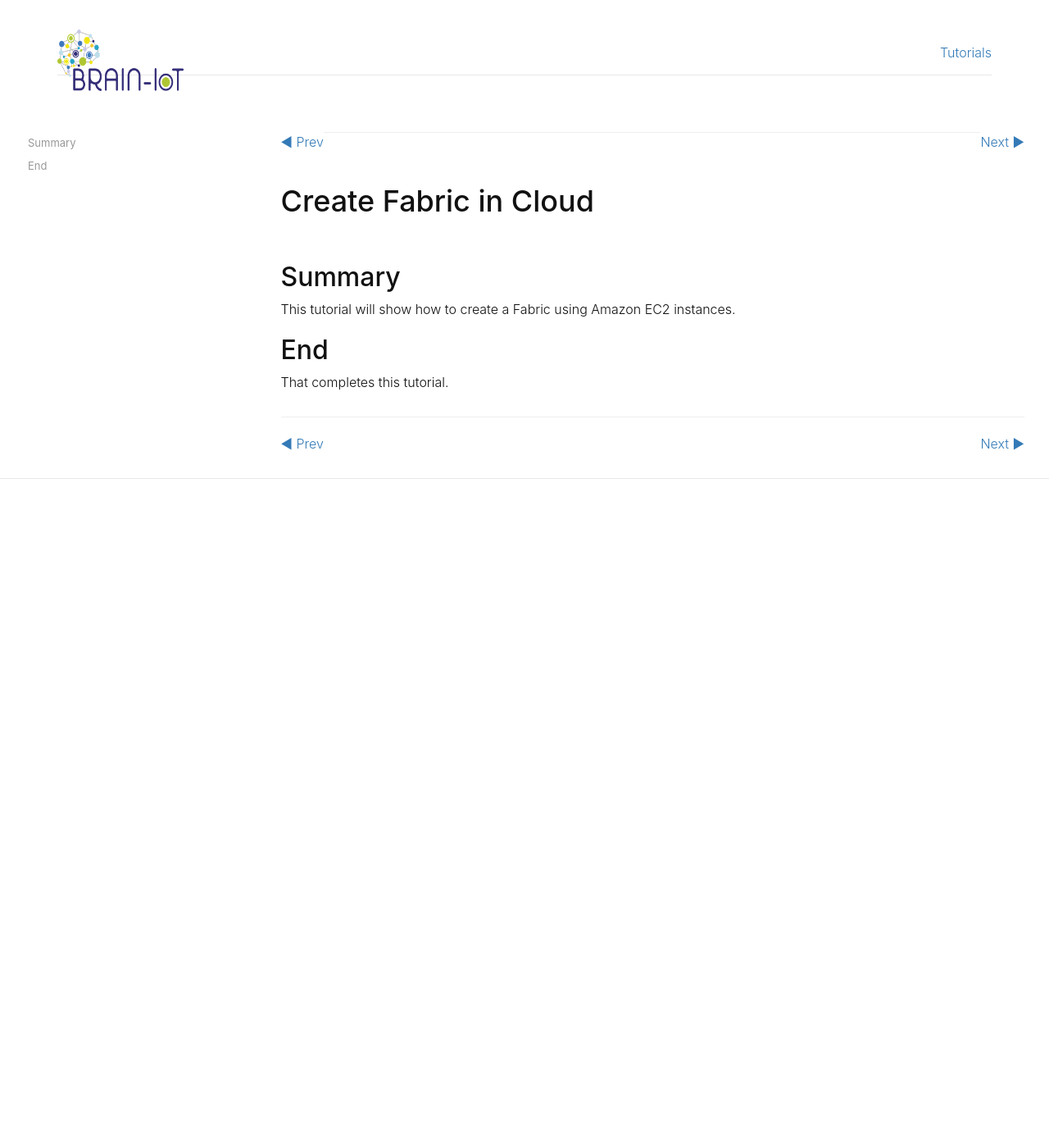
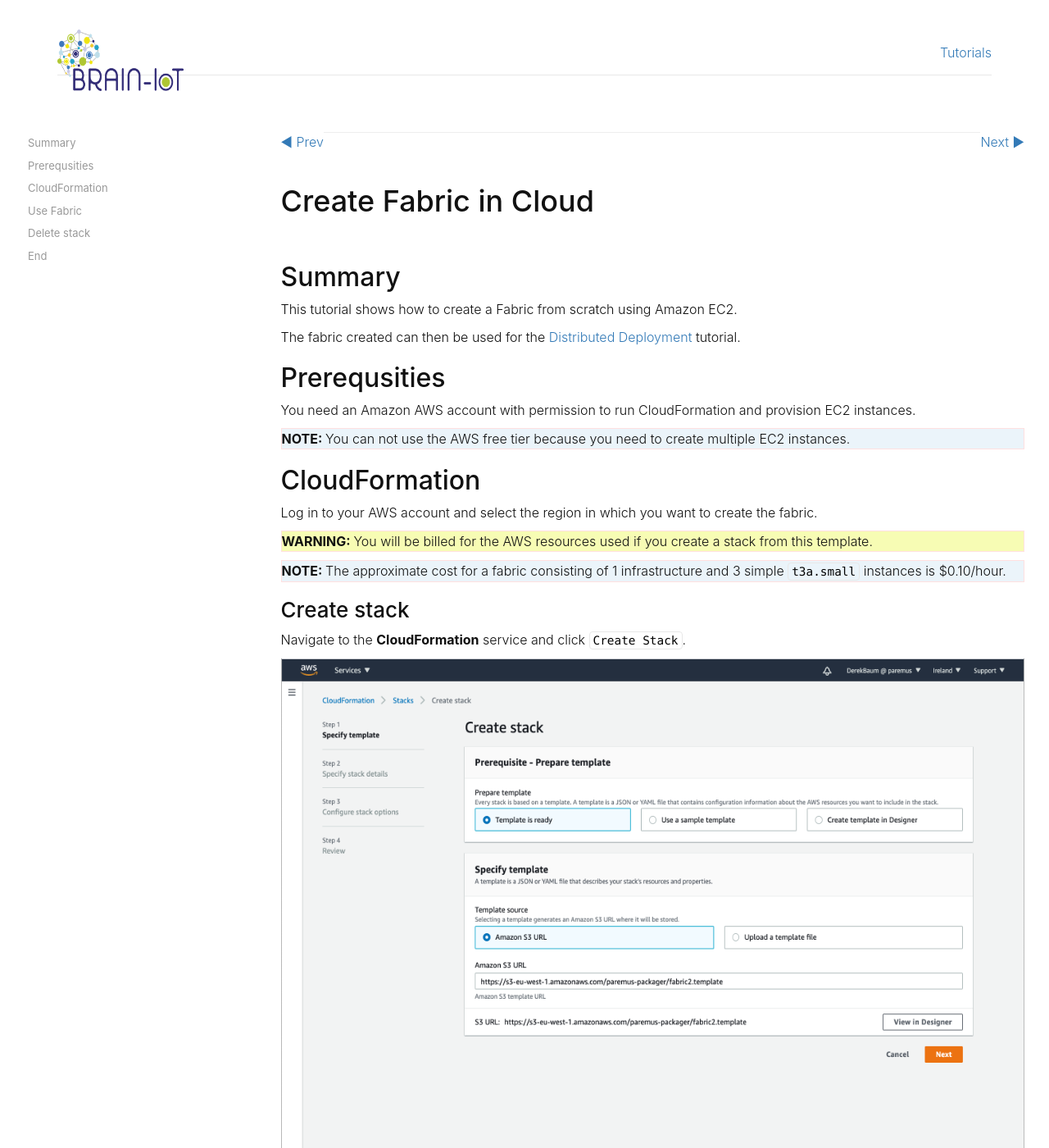
Before and after one commit to eclipse-researchlabs/brain-iot-tutorials, a Jekyll site: the page built from _tutorial/30-fabric-cloud.md, in a window 1280 px wide and 1400 px high. Shown: the whole window at 82% size. Built offline with Jekyll 4.4.1, drawn with Linux system fonts in a browser that asks for light colours; nearby versions of some CDN libraries; some of the changed text lies outside the part shown.

Commit message:
add fabric cloud tutorial

````diff
--- a/_tutorial/30-fabric-cloud.md
+++ b/_tutorial/30-fabric-cloud.md
@@ -8,8 +8,160 @@ summary: Create Fabric using AWS EC2 instances.
 
 ## Summary
 
-This tutorial will show how to create a Fabric using Amazon EC2 instances.
+This tutorial shows how to create a Fabric from scratch using Amazon EC2.
 
+The fabric created can then be used for the [Distributed Deployment](20-distributed.html) tutorial.
+
+## Prerequsities
+
+You need an Amazon AWS account with permission to run CloudFormation and provision EC2 instances.
+
+You can not use the AWS free tier because you need to create multiple EC2 instances.
+{:.note}
+
+## CloudFormation
+
+Log in to your AWS account and select the region in which you want to create the fabric.
+
+You will be billed for the AWS resources used if you create a stack from this template.
+{:.warning}
+
+The approximate cost for a fabric consisting of 1 infrastructure and 3 simple `t3a.small` instances is $0.10/hour.
+{:.note}
+
+### Create stack
+
+Navigate to the **CloudFormation** service and click `Create Stack`.
+
+![CloudFormation#1](img/aws-cf-1.png){: height="700px"}
+
+Under **Specify template** enter the following for Amazon S3 URL:
+
+```
+https://s3-eu-west-1.amazonaws.com/paremus-packager/fabric2.template
+```
+
+Click `Next`
+
+### Specify stack details
+
+![CloudFormation#2](img/aws-cf-2.png){: height="700px"}
+
+Enter a unique stack name
+
+The stack name is also used as the fabric name, and a component of the DNS name for your fabric, so don't just use 'test' or it will conflict with other fabrics using the same name.
+{:.note}
+
+Enter your network configuration details by selecting the Vpcid and Subnets.
+
+Choose the number of simple nodes in the fabric.
+
+The fabric is created with 1 infrastructure node and 1-20 simple nodes.
+{:.note}
+
+Select the EC2 instance type.
+
+The default instance type `t3a.small` has 2Gb memory and is sufficient for a demo fabric.
+{:.note}
+
+Finally select a KeyPair to allow ssh access to the instances.
+
+If you don't have any KeyPairs in this region, you can create one by navigating to `EC2/Key pairs`
+{:.note}
+
+Click `Next`
+
+![CloudFormation#3](img/aws-cf-3.png){: height="700px"}
+
+Click `Next`
+
+### Review stack
+
+![CloudFormation#4](img/aws-cf-4.png){: height="700px"}
+
+scroll to the end:
+
+![CloudFormation#5](img/aws-cf-5.png){: height="700px"}
+
+
+Click the checkbox to acknowledge that CloudFormation can create IAM resources.
+
+The fabric template creates an IAM role with permission for `ec2.DescribeInstances` which is needed so fibres can determine the IP address of the infrastructure node.
+{:.note}
+
+Click `CreateStack`.
+
+### Create in progress
+
+Stack creation will take about 5 minutes
+{:.warning}
+
+
+
+![CloudFormation#5](img/aws-cf-6.png){: height="700px"}
+
+
+
+You can refresh to see some progress events:
+
+![CloudFormation#5](img/aws-cf-7.png){: height="700px"}
+
+
+
+If you're bored waiting, after about 2m30s you should see the instances in the EC2 console:
+
+![CloudFormation#5](img/aws-cf-8.png){: height="700px"}
+
+
+
+### Create complete
+
+![CloudFormation#5](img/aws-cf-9.png){: height="700px"}
+
+
+
+When the create is complete, click on the `Outputs` tab and you'll see the URLs for the fabric:
+
+![CloudFormation#5](img/aws-cf-10.png){: height="700px"}
+
+
+
+Click on the DNS link and you should see the secure fabric login page:
+
+![CloudFormation#5](img/aws-cf-11.png){: height="700px"}
+
+
+
+This relies on a DNS update to add your fabric IP address as *your-fabric-name*.servicefabric.paremus.com. If the DNS update has not yet propagated to you, use the Fabric IP address instead.
+{:.note}
+
+Not using the DNS address will cause a privacy error in the browser, which you need to accept.
+{:.warning}
+
+Login to the fabric with Username: `AdminUser` and password: `AdminUser` and check Show: `Fibre Names` and you should see all the fibres in your fabric:
+
+![CloudFormation#5](img/aws-cf-12.png){: height="700px"}
+
+
+
+## Use Fabric
+
+You can now use this fabric for the [Distributed Deployment](20-distributed.html) tutorial.
+
+The infrastructure node contains **nginx**, which can be used as the webserver for that tutorial
+
+    $ ssh centos@derek.servicefabric.paremus.com
+    [centos@ip-172-31-42-116 ~]$ sudo unzip -d /usr/share/nginx/html /tmp/brain-iot-repos-0.0.1-SNAPSHOT.zip
+{:.shell}
+
+## Delete stack
+
+When you've finished using the fabric, you should delete the stack to avoid ongoing AWS costs.
+{:.warning}
+
+Navigate to CloudFormation, select the stack for your fabric and click `Delete`:
+
+![CloudFormation#5](img/aws-cf-14.png){: height="700px"}
 
 
 ## End
````
Also changed, not shown: _tutorial/20-distributed.md (+7 -5 lines), _tutorial/img/aws-cf-1.png (added), _tutorial/img/aws-cf-10.png (added), _tutorial/img/aws-cf-11.png (added), _tutorial/img/aws-cf-12.png (added), _tutorial/img/aws-cf-13.png (added), _tutorial/img/aws-cf-14.png (added), _tutorial/img/aws-cf-2.png (added), _tutorial/img/aws-cf-3.png (added), _tutorial/img/aws-cf-4.png (added), _tutorial/img/aws-cf-5.png (added), _tutorial/img/aws-cf-6.png (added), _tutorial/img/aws-cf-7.png (added), _tutorial/img/aws-cf-8.png (added), 1 more files.
